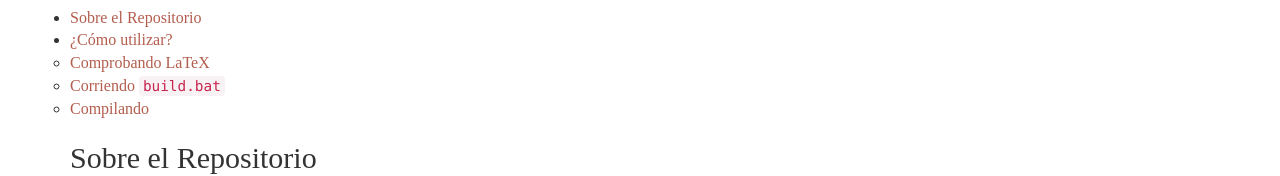
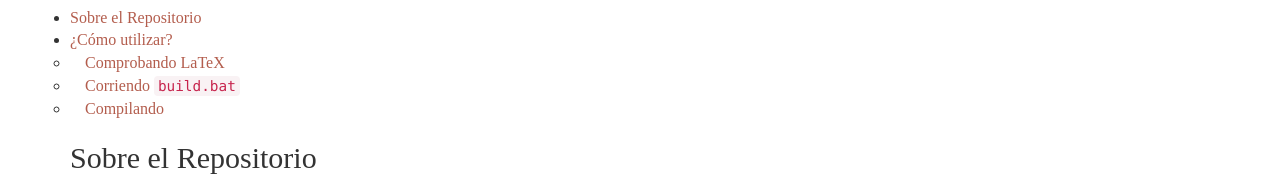
Before and after one commit to emilio93/Circuitos-Lineales-II, a plain HTML site: page index.html in a window 1280 px wide. Shown: the part 556-732 px from the top of the page. Drawn offline with nearby package versions, Linux system fonts and the light colour scheme; no server answers; a web font is replaced by a local one.

Commit message:
add padding to sub-li

```diff
--- a/style.css
+++ b/style.css
@@ -26,6 +26,10 @@ footer {
 
 ul {
   padding-left: 0;
+}
+
+li > ul > li {
+  padding-left: 15px;
 }
 
 a, a:visited {
```
